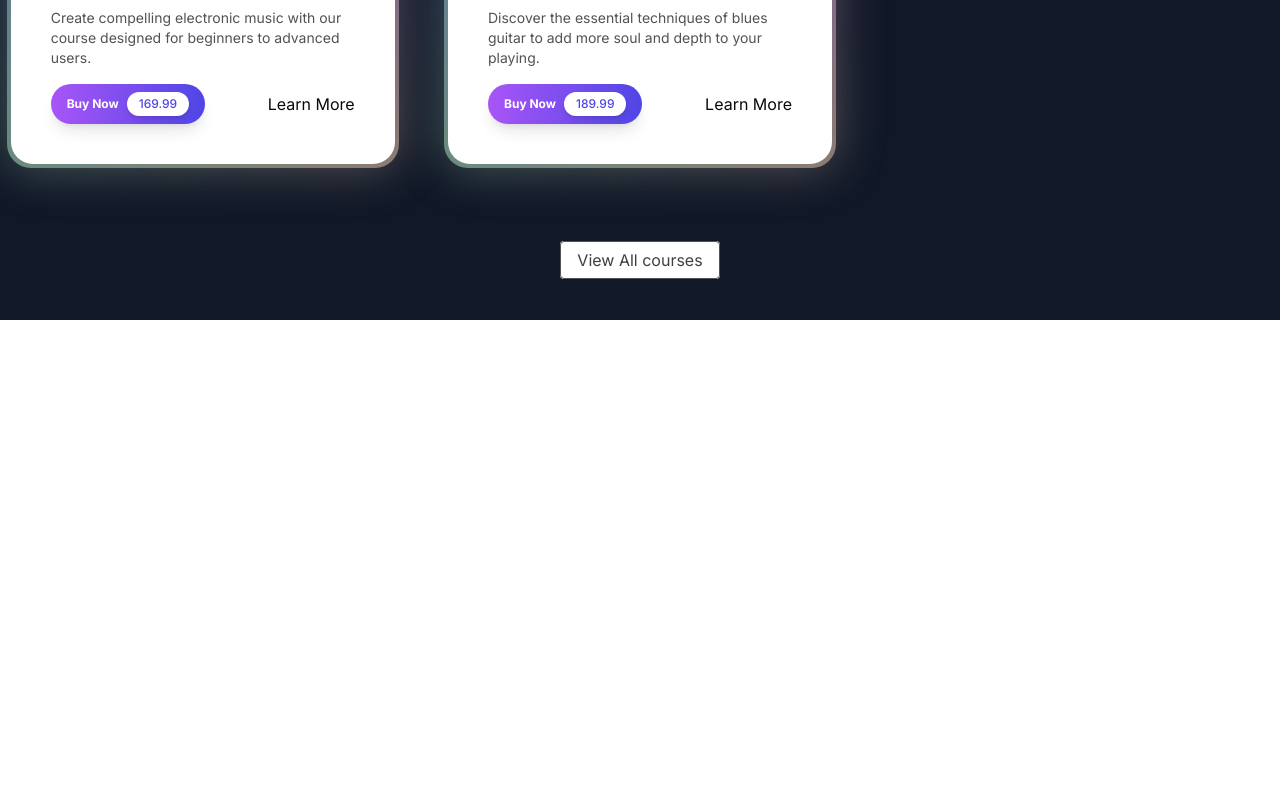
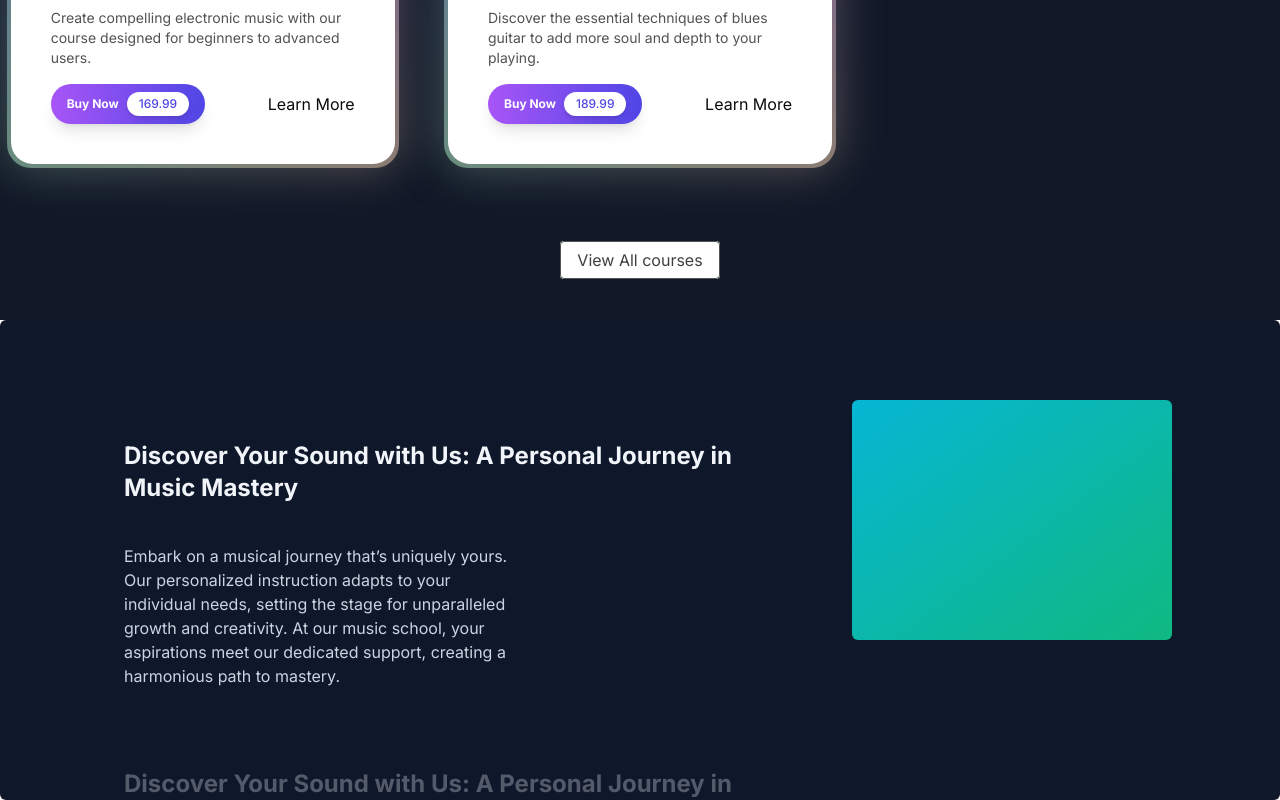
Before and after one commit to CodewithMK180105/Music-Course, a Next.js app: page / in a window 1280 px wide. Shown: the part 1752-2552 px from the top of the page. Before the commit the page ends 2072 px from the top, so only its background shows below. Built offline with nearby package versions, Linux system fonts and the light colour scheme.

Commit message:
Started working on the Why Choose Us section

```diff
--- a/src/app/page.tsx
+++ b/src/app/page.tsx
@@ -1,5 +1,6 @@
 import FeaturedCourses from "@/components/FeaturedCourses";
 import HersoSection from "@/components/HersoSection";
+import WhyChoseUs from "@/components/WhyChoseUs";
 
 export default function Home() {
   return (
@@ -7,6 +8,7 @@
       {/* <h1 className="text-2xl text-center"> Chai aur code</h1> */}
       <HersoSection />
       <FeaturedCourses />
+      <WhyChoseUs />
     </main>
   );
 }
--- /dev/null
+++ b/src/components/WhyChoseUs.tsx
@@ -0,0 +1,46 @@
+"use client";
+import React from "react";
+import { StickyScroll } from "./ui/sticky-scroll-reveal";
+
+const musicSchoolContent = [
+    {
+      title: 'Discover Your Sound with Us: A Personal Journey in Music Mastery',
+      description:
+        'Embark on a musical journey that’s uniquely yours. Our personalized instruction adapts to your individual needs, setting the stage for unparalleled growth and creativity. At our music school, your aspirations meet our dedicated support, creating a harmonious path to mastery.',
+    },
+    {
+      title: 'Discover Your Sound with Us: A Personal Journey in Music Mastery',
+      description:
+        'Embark on a musical journey that’s uniquely yours. Our personalized instruction adapts to your individual needs, setting the stage for unparalleled growth and creativity. At our music school, your aspirations meet our dedicated support, creating a harmonious path to mastery.',
+    },
+    {
+      title: 'Discover Your Sound with Us: A Personal Journey in Music Mastery',
+      description:
+        'Embark on a musical journey that’s uniquely yours. Our personalized instruction adapts to your individual needs, setting the stage for unparalleled growth and creativity. At our music school, your aspirations meet our dedicated support, creating a harmonious path to mastery.',
+    },
+    {
+      title: 'Live Feedback & Engagement',
+      description:
+        'Immerse yourself in an interactive learning experience where feedback is immediate, just like real-time changes in a collaborative project. This approach enhances your understanding and mastery of music concepts and performance techniques.',
+    },
+    {
+      title: 'Cutting-Edge Curriculum',
+      description:
+        'Our curriculum is continuously updated to include the latest music education trends and technologies, ensuring you’re always learning with the most current and effective methods. Say goodbye to outdated materials and welcome an education that evolves with the industry.',
+    },
+    {
+      title: 'Limitless Learning Opportunities',
+      description:
+        'With our expansive resource library and dynamic course offerings, you’ll never find yourself without something new to explore. Our platform provides continuous opportunities for growth, ensuring your musical skills are always advancing.',
+    },
+  ];
+
+function WhyChoseUs() {
+  return (
+    <div>
+      <StickyScroll content={musicSchoolContent} />
+    </div>
+  )
+}
+
+export default WhyChoseUs
--- /dev/null
+++ b/src/components/ui/sticky-scroll-reveal.tsx
@@ -0,0 +1,116 @@
+"use client";
+import React, { useEffect, useRef, useState } from "react";
+import { useMotionValueEvent, useScroll } from "framer-motion";
+import { motion } from "framer-motion";
+import { cn } from "@/lib/utils";
+
+export const StickyScroll = ({
+  content,
+  contentClassName,
+}: {
+  content: {
+    title: string;
+    description: string;
+    content?: React.ReactNode | any;
+  }[];
+  contentClassName?: string;
+}) => {
+  const [activeCard, setActiveCard] = React.useState(0);
+  const ref = useRef<any>(null);
+  const { scrollYProgress } = useScroll({
+    // uncomment line 22 and comment line 23 if you DONT want the overflow container and want to have it change on the entire page scroll
+    // target: ref
+    container: ref,
+    offset: ["start start", "end start"],
+  });
+  const cardLength = content.length;
+
+  useMotionValueEvent(scrollYProgress, "change", (latest) => {
+    const cardsBreakpoints = content.map((_, index) => index / cardLength);
+    const closestBreakpointIndex = cardsBreakpoints.reduce(
+      (acc, breakpoint, index) => {
+        const distance = Math.abs(latest - breakpoint);
+        if (distance < Math.abs(latest - cardsBreakpoints[acc])) {
+          return index;
+        }
+        return acc;
+      },
+      0
+    );
+    setActiveCard(closestBreakpointIndex);
+  });
+
+  const backgroundColors = [
+    "var(--slate-900)",
+    "var(--black)",
+    "var(--neutral-900)",
+  ];
+  const linearGradients = [
+    "linear-gradient(to bottom right, var(--cyan-500), var(--emerald-500))",
+    "linear-gradient(to bottom right, var(--pink-500), var(--indigo-500))",
+    "linear-gradient(to bottom right, var(--orange-500), var(--yellow-500))",
+  ];
+
+  const [backgroundGradient, setBackgroundGradient] = useState(
+    linearGradients[0]
+  );
+
+  useEffect(() => {
+    setBackgroundGradient(linearGradients[activeCard % linearGradients.length]);
+  }, [activeCard]);
+
+  return (
+    <motion.div
+      animate={{
+        backgroundColor: backgroundColors[activeCard % backgroundColors.length],
+      }}
+      className="h-[30rem] overflow-y-auto flex justify-center relative space-x-10 rounded-md p-10"
+      ref={ref}
+      style={{
+        msOverflowStyle: "none", // Hide scrollbar for Internet Explorer 10+
+        scrollbarWidth: "none", // Hide scrollbar for Firefox
+      }}
+    >
+      <div className="div relative flex items-start px-4">
+        <div className="max-w-2xl">
+          {content.map((item, index) => (
+            <div key={item.title + index} className="my-20">
+              <motion.h2
+                initial={{
+                  opacity: 0,
+                }}
+                animate={{
+                  opacity: activeCard === index ? 1 : 0.3,
+                }}
+                className="text-2xl font-bold text-slate-100"
+              >
+                {item.title}
+              </motion.h2>
+              <motion.p
+                initial={{
+                  opacity: 0,
+                }}
+                animate={{
+                  opacity: activeCard === index ? 1 : 0.3,
+                }}
+                className="text-kg text-slate-300 max-w-sm mt-10"
+              >
+                {item.description}
+              </motion.p>
+            </div>
+          ))}
+          <div className="h-40" />
+        </div>
+      </div>
+      <div
+        style={{ background: backgroundGradient }}
+        className={cn(
+          "hidden lg:block h-60 w-80 rounded-md bg-white sticky top-10 overflow-hidden",
+          contentClassName
+        )}
+      >
+        {content[activeCard].content ?? null}
+      </div>
+    </motion.div>
+  );
+};
```
